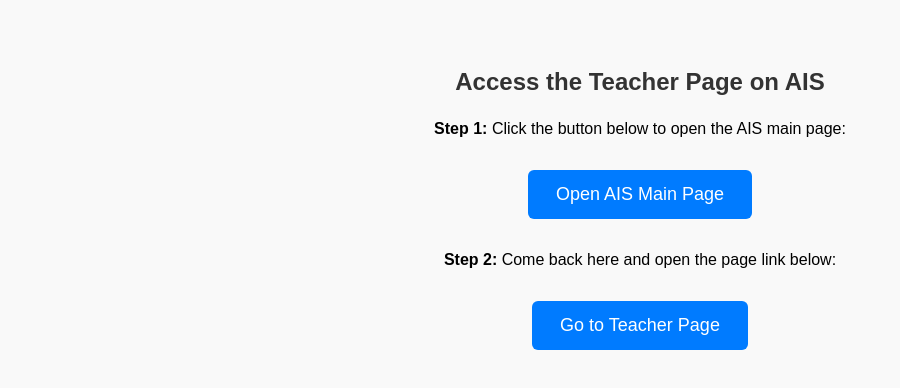
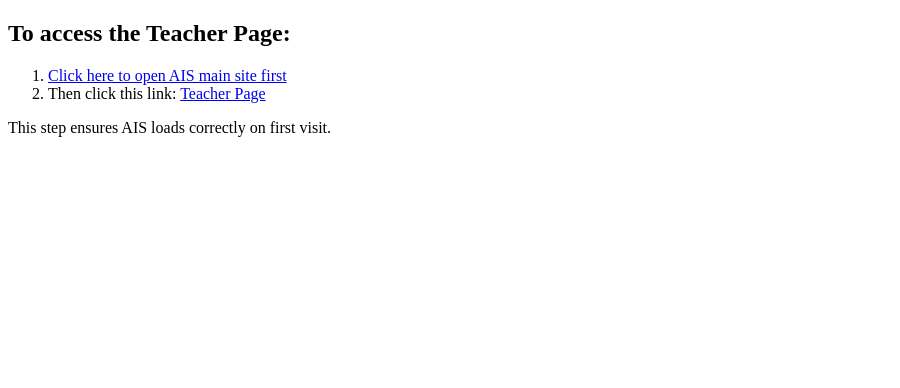
Before and after one commit to tvle0101/fju-ais-proxy, a plain HTML site: page index.html in a window 1280 px wide. Shown: the whole page, without its empty margins (0-900 px from the left). Drawn offline with Linux system fonts and the light colour scheme.

Commit message:
Update index.html

```diff
--- a/index.html
+++ b/index.html
@@ -1,41 +1,14 @@
 <!DOCTYPE html>
-<html lang="en">
+<html>
 <head>
-  <meta charset="UTF-8" />
-  <title>AIS Multi-Step Entry</title>
-  <style>
-    body {
-      font-family: Arial, sans-serif;
-      text-align: center;
-      padding: 40px;
-      background-color: #f9f9f9;
-    }
-    h2 {
-      color: #333;
-      margin-bottom: 24px;
-    }
-    button {
-      padding: 14px 28px;
-      font-size: 18px;
-      margin: 16px 8px;
-      cursor: pointer;
-      border: none;
-      border-radius: 6px;
-      background-color: #007bff;
-      color: white;
-      transition: background-color 0.3s ease;
-    }
-    button:hover {
-      background-color: #0056b3;
-    }
-  </style>
+    <title>Go to AIS Teacher Page</title>
 </head>
 <body>
-  <h2>Access the Teacher Page on AIS</h2>
-  <p><strong>Step 1:</strong> Click the button below to open the AIS main page:</p>
-  <button onclick="window.location.href='https://ais.fju.edu.tw'">Open AIS Main Page</button>
-
-  <p><strong>Step 2:</strong> Come back here and open the page link below:</p>
-  <button onclick="window.location.href='https://ais.fju.edu.tw/teacher/179'">Go to Teacher Page</button>
+    <h2>To access the Teacher Page:</h2>
+    <ol>
+        <li><a href="https://ais.fju.edu.tw/" target="_blank">Click here to open AIS main site first</a></li>
+        <li>Then click this link: <a href="https://ais.fju.edu.tw/teacher/179">Teacher Page</a></li>
+    </ol>
+    <p>This step ensures AIS loads correctly on first visit.</p>
 </body>
 </html>
```
